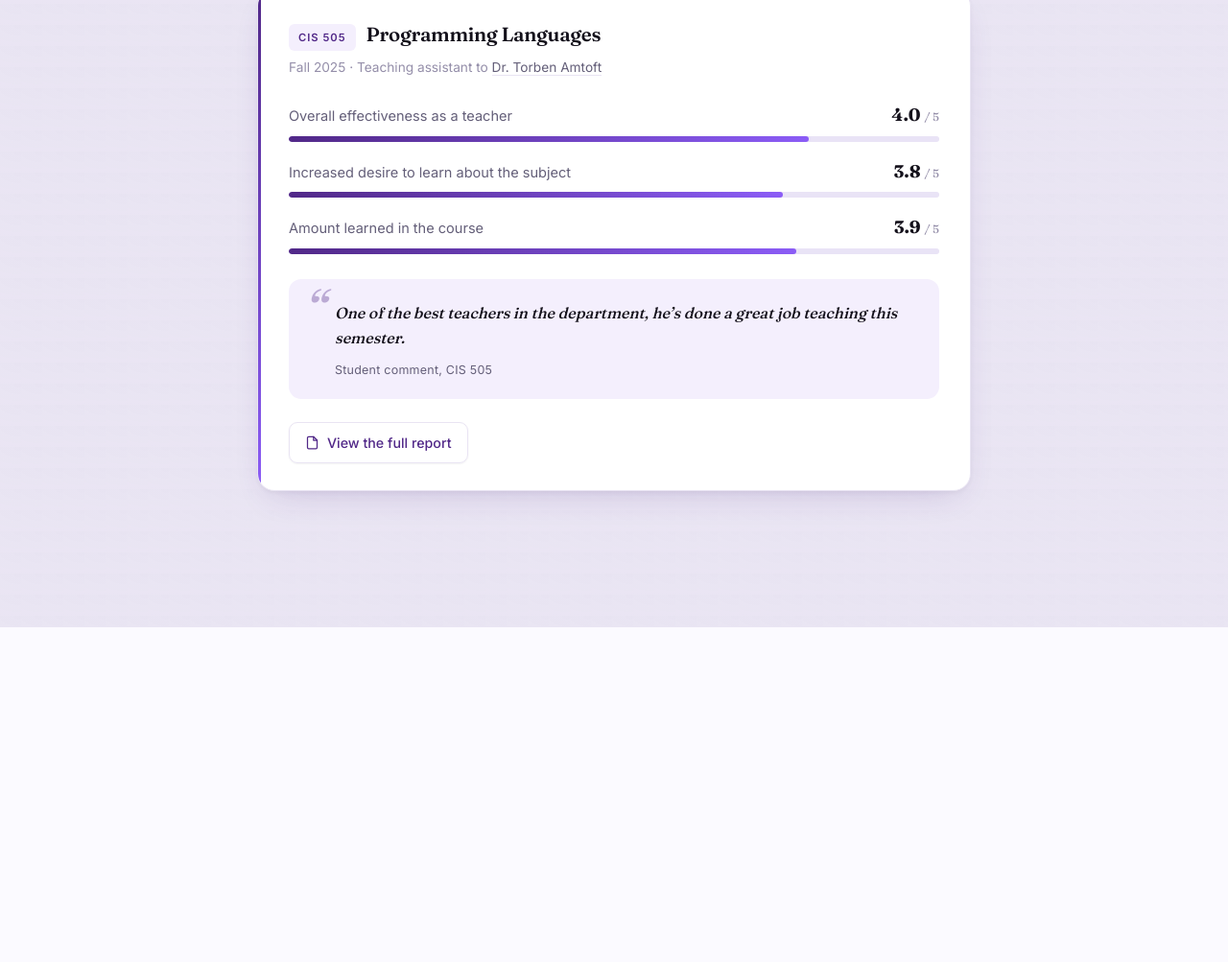
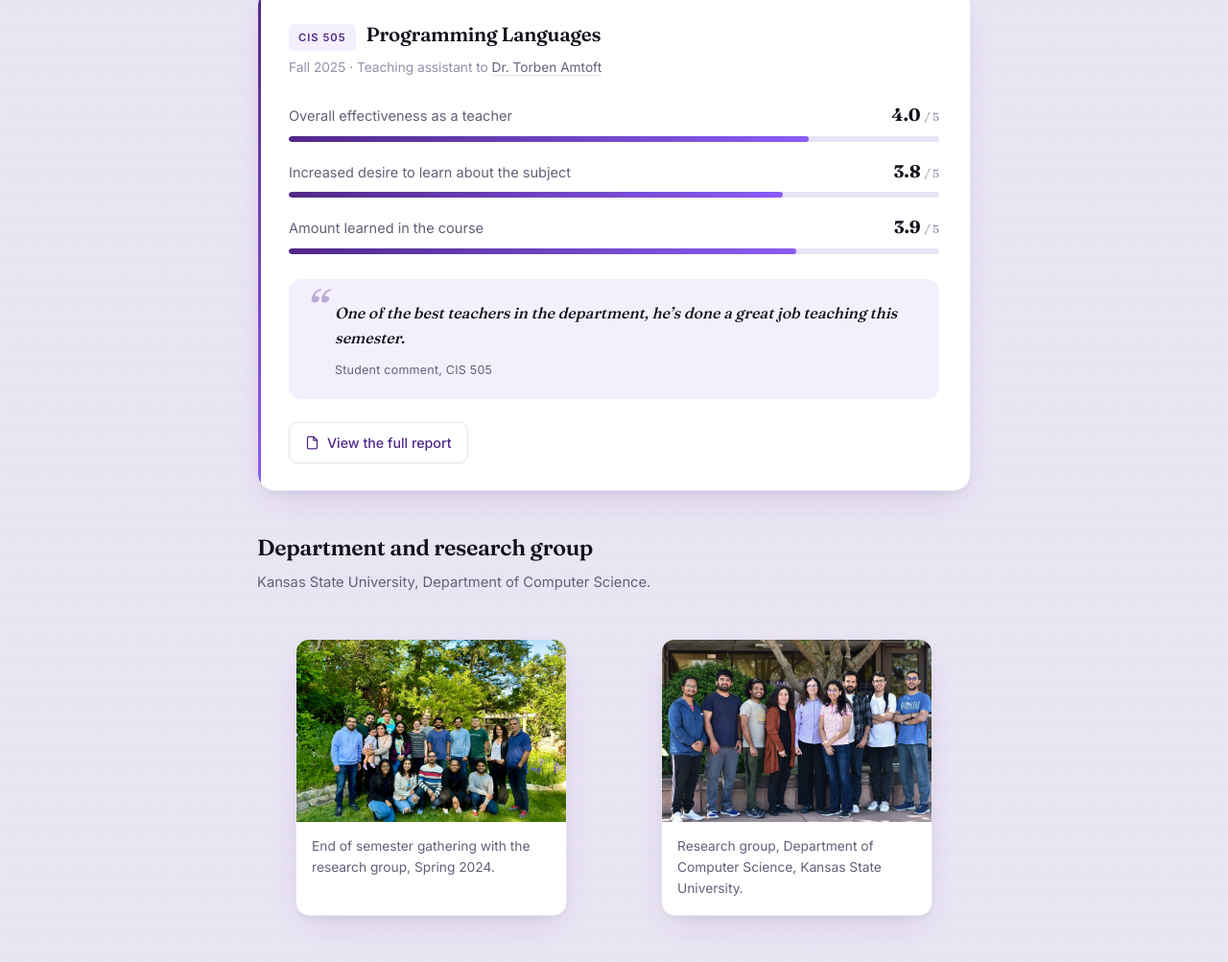
Before and after one commit to imransharif1996/teaching, a plain HTML site: page index.html in a window 1280 px wide. Shown: the part 1294-2297 px from the top of the page at 96% size. Before the commit the page ends 1948 px from the top, so only its background shows below. Drawn offline with Linux system fonts and the light colour scheme.

Commit message:
Add files via upload

```diff
--- a/index.html
+++ b/index.html
@@ -191,6 +191,18 @@
     color: var(--muted); font-size: .87rem; max-width: 64ch; }
   footer strong { color: var(--fg); font-weight: 600; }
 
+  /* ---------- Gallery ---------- */
+  .gallery { display: grid; grid-template-columns: 1fr 1fr; gap: 18px; margin-top: 6px; }
+  @media (max-width: 600px) { .gallery { grid-template-columns: 1fr; } }
+  .shot {
+    background: var(--surface); border: 1px solid var(--rule); border-radius: 14px;
+    overflow: hidden; box-shadow: var(--shadow-lg);
+    transition: box-shadow .26s ease, transform .26s ease;
+  }
+  .shot:hover { box-shadow: var(--shadow-hover); transform: translateY(-2px); }
+  .shot img { display: block; width: 100%; height: 190px; object-fit: cover; }
+  .shot p { margin: 0; padding: 14px 16px 16px; font-size: .86rem; color: var(--muted); }
+
   @media (max-width: 520px) {
     .wrap { padding-top: 58px; }
     .card { padding: 25px 22px 23px; }
@@ -314,6 +326,20 @@
     </a>
   </article>
 
+  <div class="section-head"><h2>Department and research group</h2></div>
+  <p class="note">Kansas State University, Department of Computer Science.</p>
+
+  <div class="gallery">
+    <figure class="shot">
+      <img src="lab-2024.jpg" alt="Research group gathering, Kansas State University">
+      <p>End of semester gathering with the research group, Spring 2024.</p>
+    </figure>
+    <figure class="shot">
+      <img src="group-2025.jpg" alt="Research group, Department of Computer Science, Kansas State University">
+      <p>Research group, Department of Computer Science, Kansas State University.</p>
+    </figure>
+  </div>
+
 </div>
 
 <script>
```
Also changed, not shown: group-2025.jpg (added), lab-2024.jpg (added).
